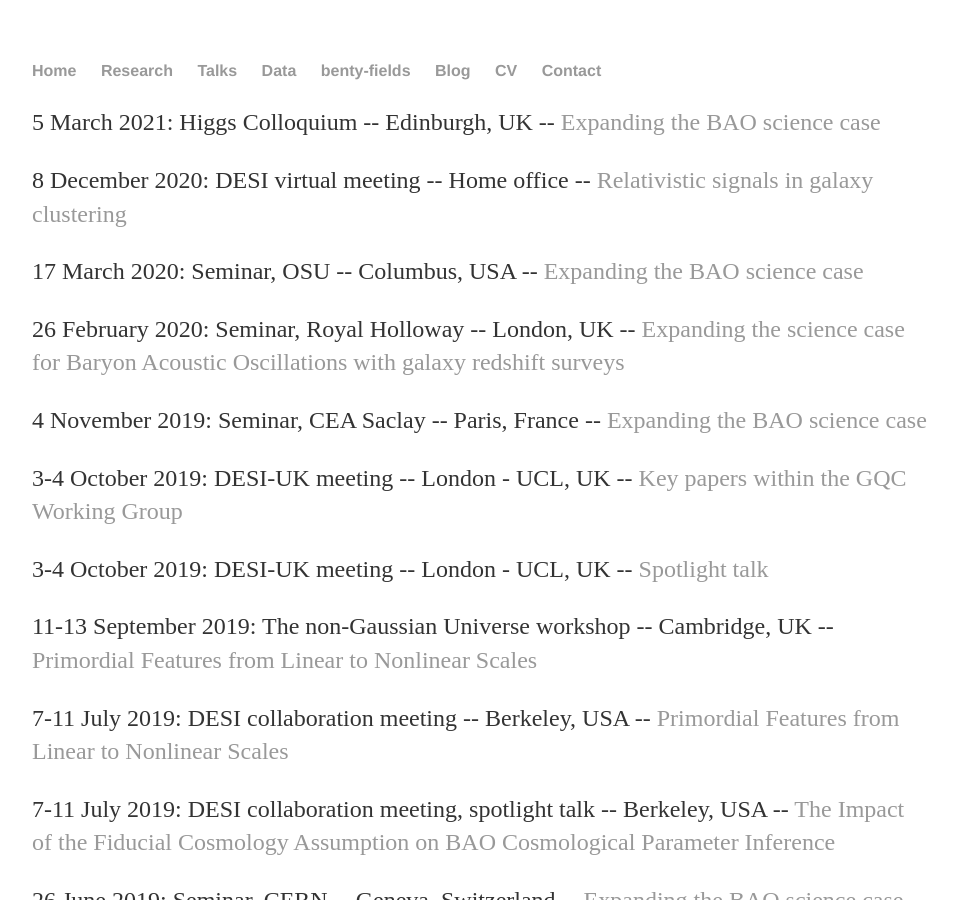
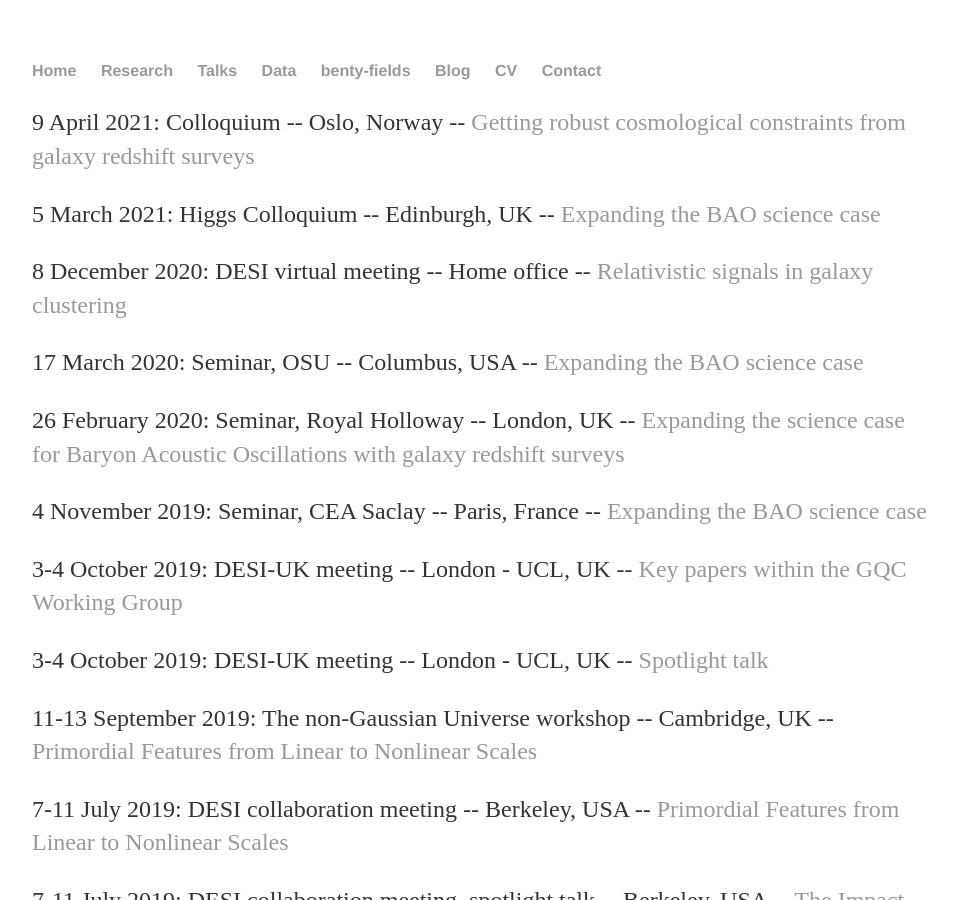
Before and after one commit to fbeutler/fbeutler.github.io, a Jekyll site: the page built from talks/talks.html, in a window 1280 px wide and 900 px high. Shown: the whole window, without its empty margins (160-1117 px from the left). Built offline with Jekyll 4.4.1, drawn with Linux system fonts in a browser that asks for light colours.

Commit message:
Update talks.html

```diff
--- a/talks/talks.html
+++ b/talks/talks.html
@@ -4,6 +4,9 @@
 ---
 
 <div id="talks">
+  <p>
+     9 April 2021: Colloquium -- Oslo, Norway -- <a href='/static/Oslo_colloquium_2021.pdf' target="_blank">Getting robust cosmological constraints from galaxy redshift surveys</a>
+  </p>
   <p>
      5 March 2021: Higgs Colloquium -- Edinburgh, UK -- <a href='/static/Higgs_colloquium_2021.pdf' target="_blank">Expanding the BAO science case</a>
   </p>
```
